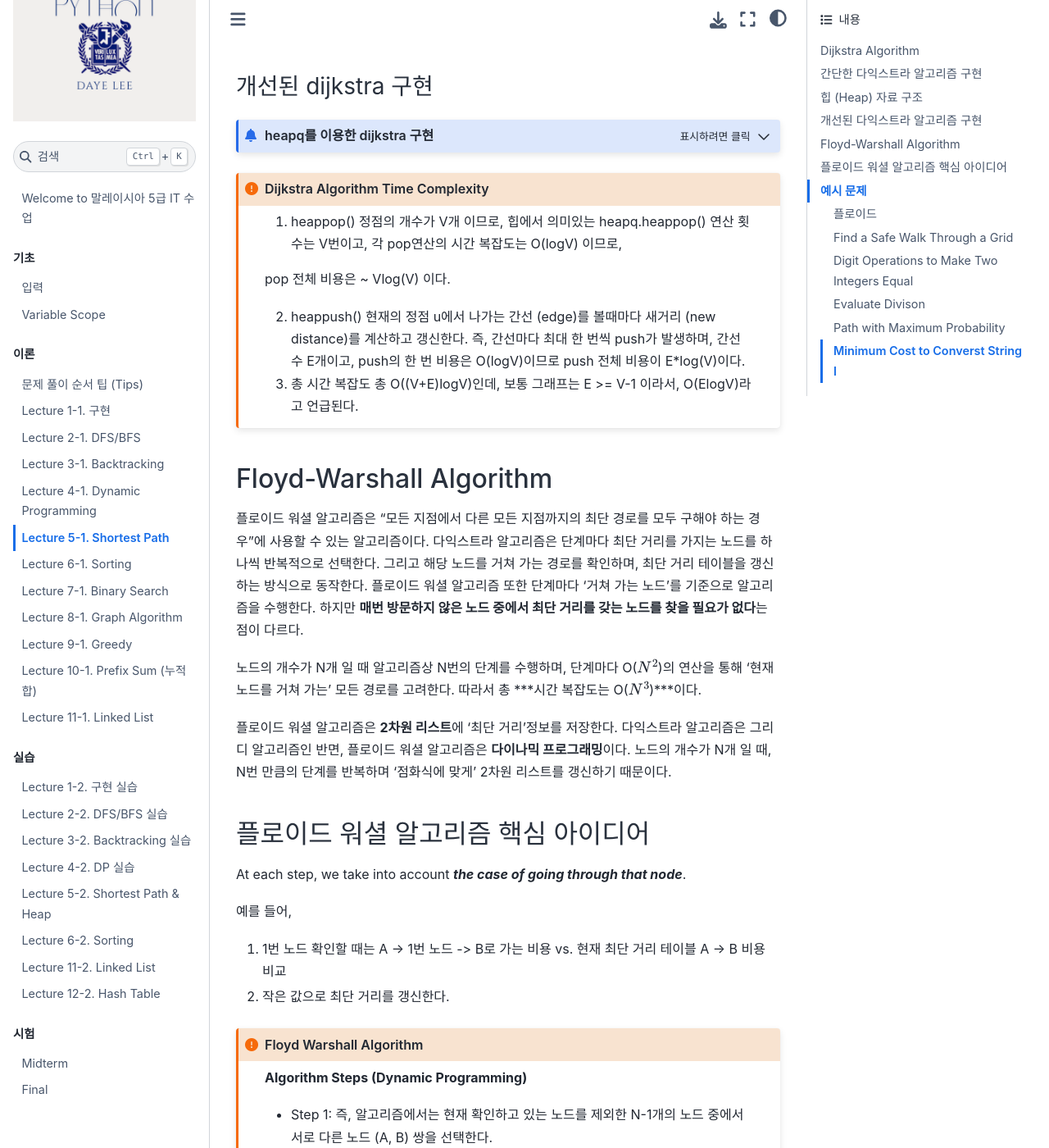
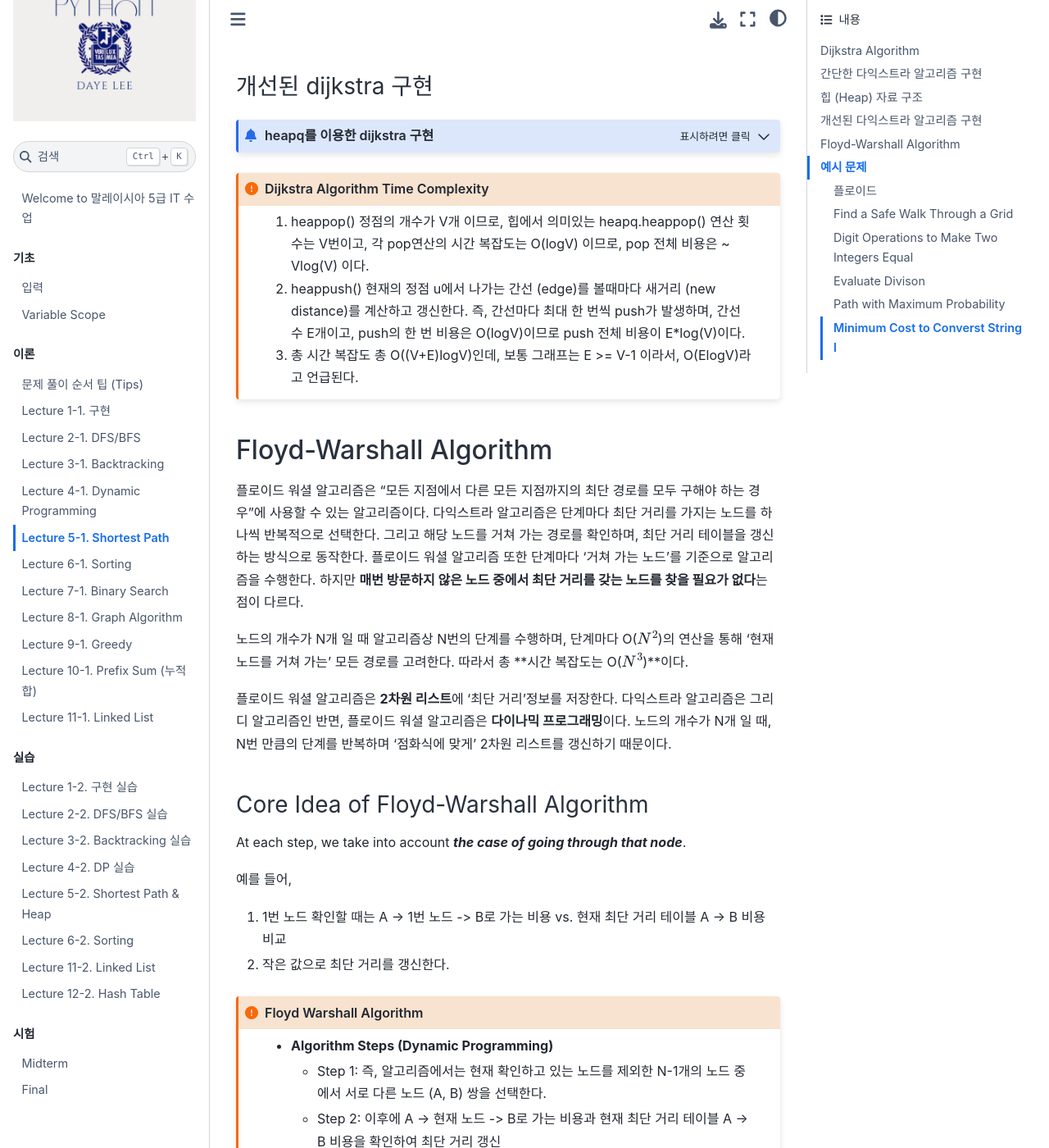
Before and after one commit to Daye-Lee18/mybook, a Jupyter Book: the page built from _pages/theory/5_shortest_path.md, in a window 1280 px wide and 1400 px high, scrolled down 16093 px. Shown: the whole window at 82% size. Built offline with Jupyter Book 1.0.4 settings and Sphinx 7.4.7 and the Sphinx Book theme 1.1.4, drawn with Linux system fonts in a browser that asks for light colours; pages that are not in the unit, such as notebooks, are missing from menus; some of the changed text lies outside the part shown.

Commit message:
20260223

`````diff
--- a/_pages/theory/5_shortest_path.md
+++ b/_pages/theory/5_shortest_path.md
@@ -607,9 +610,7 @@
 :class: attention
 
 1. heappop()
-정점의 개수가 V개 이므로, 힙에서 의미있는 heapq.heappop() 연산 횟수는 V번이고, 각 pop연산의 시간 복잡도는 O(logV) 이므로,
-
-pop 전체 비용은 ~ Vlog(V) 이다.
+정점의 개수가 V개 이므로, 힙에서 의미있는 heapq.heappop() 연산 횟수는 V번이고, 각 pop연산의 시간 복잡도는 O(logV) 이므로, pop 전체 비용은 ~ Vlog(V) 이다.
 
 2. heappush()
 현재의 정점 u에서 나가는 간선 (edge)를 볼때마다 새거리 (new distance)를 계산하고 갱신한다. 즉, 간선마다 최대 한 번씩 push가 발생하며, 간선 수 E개이고, push의 한 번 비용은 O(logV)이므로 push 전체 비용이 E*log(V)이다.
@@ -622,11 +623,11 @@
 
 플로이드 워셜 알고리즘은 "모든 지점에서 다른 모든 지점까지의 최단 경로를 모두 구해야 하는 경우"에 사용할 수 있는 알고리즘이다. 다익스트라 알고리즘은 단계마다 최단 거리를 가지는 노드를 하나씩 반복적으로 선택한다. 그리고 해당 노드를 거쳐 가는 경로를 확인하며, 최단 거리 테이블을 갱신하는 방식으로 동작한다. 플로이드 워셜 알고리즘 또한 단계마다 '거쳐 가는 노드'를 기준으로 알고리즘을 수행한다. 하지만 **매번 방문하지 않은 노드 중에서 최단 거리를 갖는 노드를 찾을 필요가 없다**는 점이 다르다.
 
-노드의 개수가 N개 일 때 알고리즘상 N번의 단계를 수행하며, 단계마다 O($N^2$)의 연산을 통해 '현재 노드를 거쳐 가는' 모든 경로를 고려한다. 따라서 총 ***시간 복잡도는 O($N^3$)***이다.
+노드의 개수가 N개 일 때 알고리즘상 N번의 단계를 수행하며, 단계마다 O($N^2$)의 연산을 통해 '현재 노드를 거쳐 가는' 모든 경로를 고려한다. 따라서 총 **시간 복잡도는 O($N^3$)**이다.
 
 플로이드 워셜 알고리즘은 **2차원 리스트**에 '최단 거리'정보를 저장한다. 다익스트라 알고리즘은 그리디 알고리즘인 반면, 플로이드 워셜 알고리즘은 **다이나믹 프로그래밍**이다. 노드의 개수가 N개 일 때, N번 만큼의 단계를 반복하며 '점화식에 맞게' 2차원 리스트를 갱신하기 때문이다.
 
-## 플로이드 워셜 알고리즘 핵심 아이디어
+### Core Idea of Floyd-Warshall Algorithm
 
 At each step, we take into account ***the case of going through that node***.
 
@@ -636,21 +637,23 @@
 
 ````{admonition} Floyd Warshall Algorithm
 :class: important
-**Algorithm Steps (Dynamic Programming)**
-- Step 1: 즉, 알고리즘에서는 현재 확인하고 있는 노드를 제외한 N-1개의 노드 중에서 서로 다른 노드 (A, B) 쌍을 선택한다.
-- Step 2: 이후에 A -> 현재 노드 -> B로 가는 비용과 현재 최단 거리 테이블 A -> B 비용을 확인하여 최단 거리 갱신
 
-**Time complexity**:
-$_{N-1}P_{2}$ 쌍을 단계마다 반복해서 확인 -> 이를 O($N^2$)라고 생각하면 총 time complexity는 O($N^3$)
+- **Algorithm Steps (Dynamic Programming)**
+    - Step 1: 즉, 알고리즘에서는 현재 확인하고 있는 노드를 제외한 N-1개의 노드 중에서 서로 다른 노드 (A, B) 쌍을 선택한다.
+    - Step 2: 이후에 A -> 현재 노드 -> B로 가는 비용과 현재 최단 거리 테이블 A -> B 비용을 확인하여 최단 거리 갱신
 
-**점화식**:
-$D_{ab} = \min(D_{ab}, D_{ak}+D_{kb})$
+- **Time complexity**:
+    - 현재 intermidiate node에 대해 (O(N)), $_{N-1}P_{2}$ 쌍을 단계마다 반복해서 확인 -> 이를 O($N^2$)라고 생각하면 총 time complexity는 O($N^3$)
 
-'A에서 B로 가는 최소 비용'과 'A에서 K를 거쳐 B로 가는 비용'을 비교하여 더 작은 값으로 갱신한다. 즉, '바로 이동하는 거리'가 '특정한 노드를 거쳐서 이동하는 거리'보다 더 많은 비용을 가진다면 이를 더 짧은 것으로 갱신한다.
+- **점화식**:
+    - $D_{ab} = \min(D_{ab}, D_{ak}+D_{kb})$
+    - 'A에서 B로 가는 최소 비용'과 'A에서 K를 거쳐 B로 가는 비용'을 비교하여 더 작은 값으로 갱신한다. 즉, '바로 이동하는 거리'가 '특정한 노드를 거쳐서 이동하는 거리'보다 더 많은 비용을 가진다면 이를 더 짧은 것으로 갱신한다.
 
-구현:
-- 3중 반복문을 이용하여 위의 점화식에 따라 최단 거리 테이블을 갱신
+- 구현:
+    - 3중 반복문을 이용하여 위의 점화식에 따라 최단 거리 테이블을 갱신
 ````
+
+### Floyd-Warshall Algorihtm Example
 
 아래의 예시를 공부해보자.
 
@@ -658,7 +661,7 @@
 
 ![19](../../assets/img/shortest_path/19.png)
 
-````{admonition} code for Floyd Warshall Algorithm
+````{admonition} Code for Floyd Warshall Algorithm
 :class: dropdown
 
 위 예시에 해당하는 알고리즘을 파이썬으로 작성하였다.
`````
Also changed, not shown: other parts of _pages/theory/5_shortest_path.md (+5 -2 lines).
